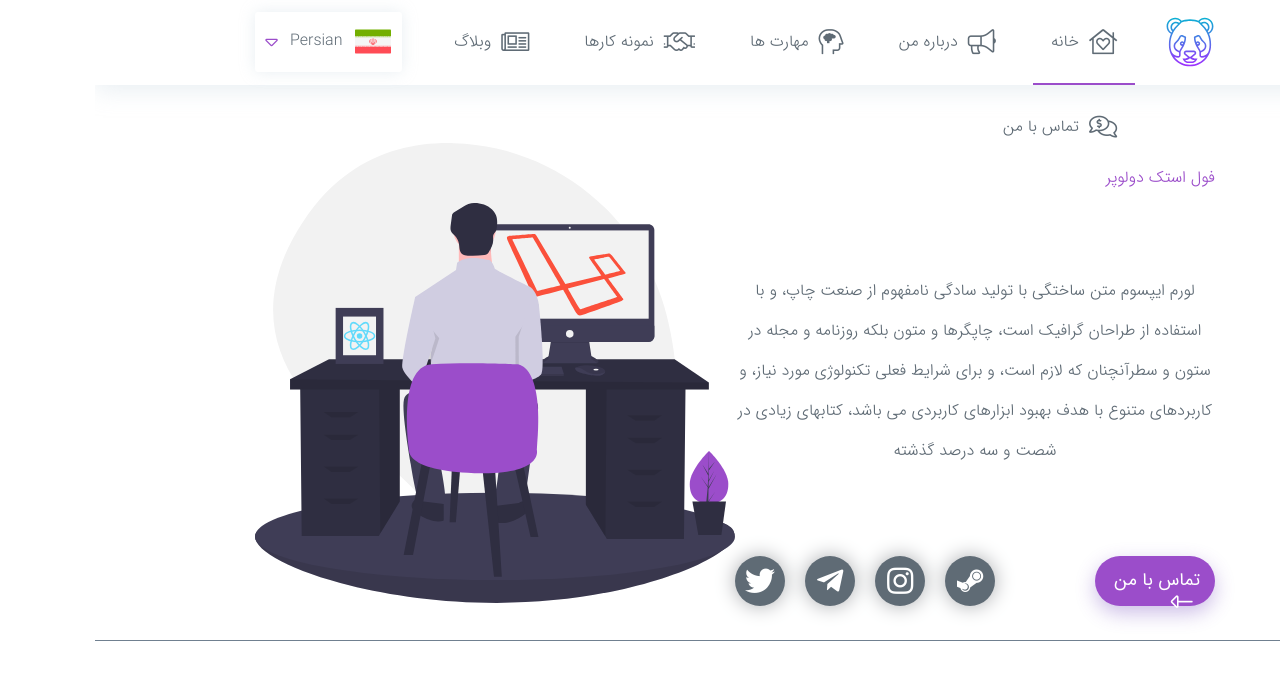
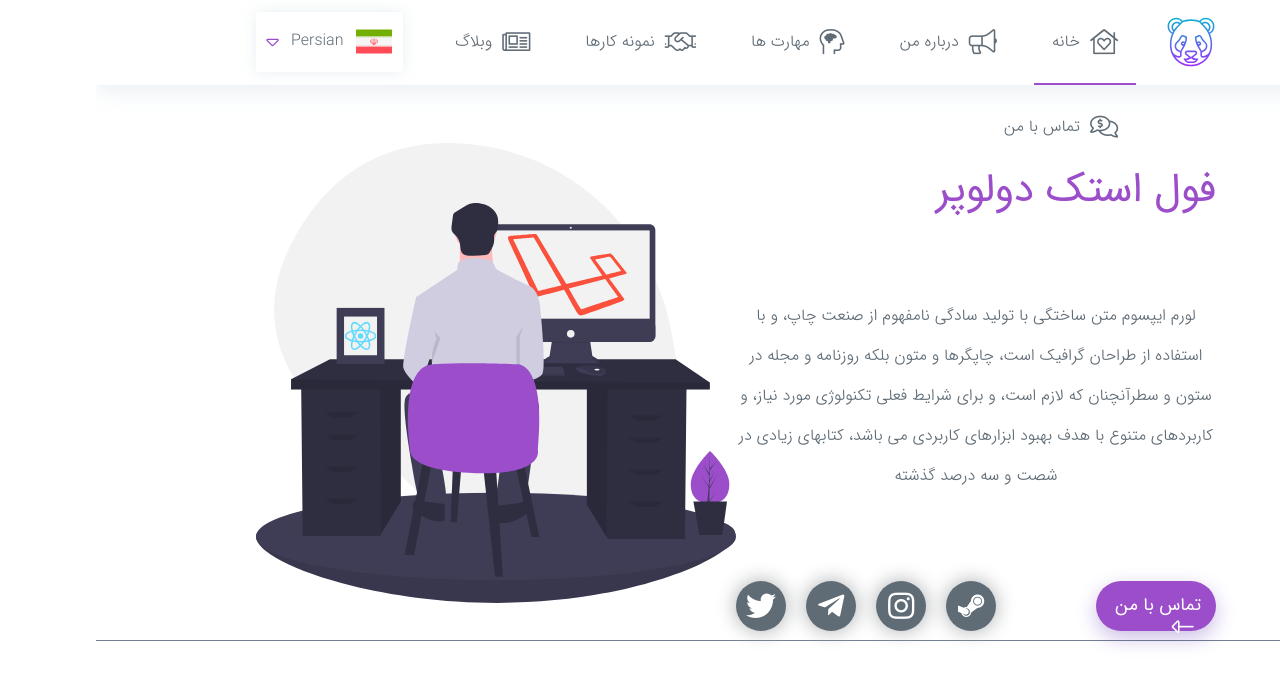
Before and after one commit to nerdpanda-ir/NerdPanda.Me, a React (Create React App) app: page / in a window 1280 px wide. Shown: the top 686 px of the page. Built offline with nearby package versions, Linux system fonts and the light colour scheme.

Commit message:
[file]{InfoTitle.js}=> remove text component and import perpleBig component

```diff
--- a/src/components/Page/index/Header/Speciality/Info/InfoTitle/InfoTitle.js
+++ b/src/components/Page/index/Header/Speciality/Info/InfoTitle/InfoTitle.js
@@ -1,6 +1,6 @@
 /*====   import Sctipt    ====*/
     import React from 'react';
-    import Text from "../../../../../../items/Text/Text";
+    import PerpleBig from "../../../../../../items/Title/PerpleBig/PerpleBig";
 /*====   import Sctipt    ====*/
 
 /*====   import Style   ====*/
@@ -11,7 +11,7 @@ export default class InfoTitle extends React.Component{
         let result =
             (
                 <React.Fragment>
-                    <Text tagName='h1' className='color-secound'>فول استک دولوپر</Text>
+                    <PerpleBig tagName='h1'>فول استک دولوپر</PerpleBig>
                 </React.Fragment>
             );
         return result;
```
